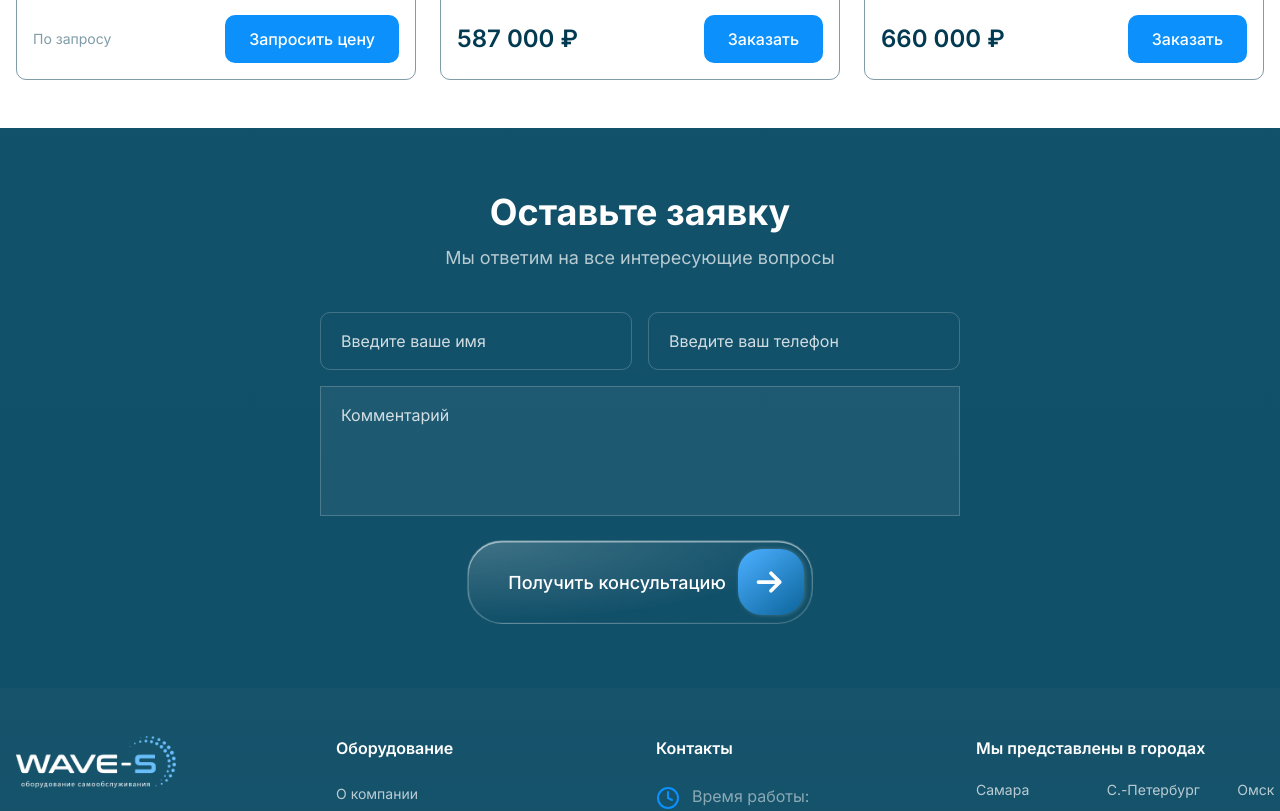
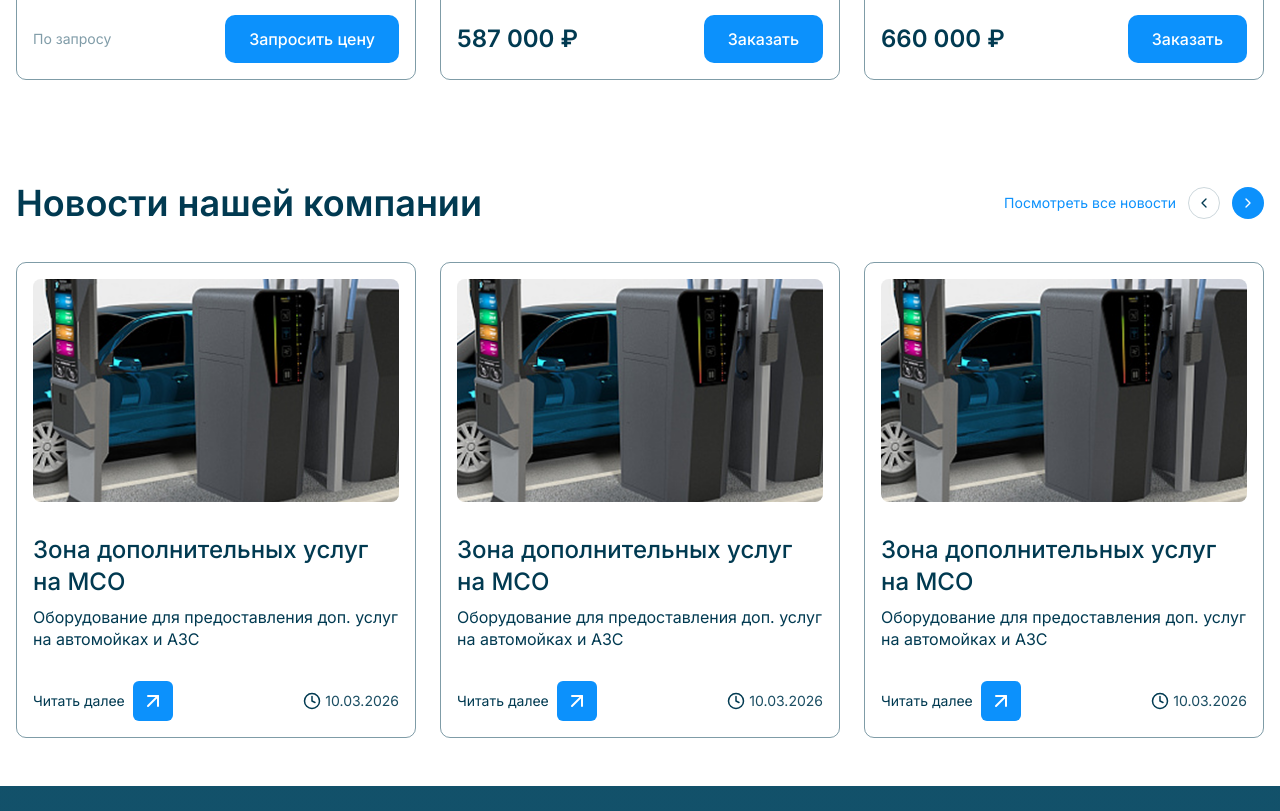
Before and after one commit to LGalushka/wave-s, a React (Vite) app: page / in a window 1280 px wide. Shown: the part 2920-3731 px from the top of the page. Built offline with nearby package versions, Linux system fonts and the light colour scheme.

Commit message:
feat: create NewsSection with NewsCard and newsData

```diff
--- a/src/pages/HomePage/index.tsx
+++ b/src/pages/HomePage/index.tsx
@@ -1,5 +1,6 @@
 import { AdvantagesSection } from "./sections/AdvantagesSection";
 import { HeroSection } from "./sections/HeroSection";
+import { NewsSection } from "./sections/NewsSection";
 import { PopularProduct } from "./sections/PopularProduct";
 
 export const HomePage = () => {
@@ -8,6 +9,7 @@ export const HomePage = () => {
       <HeroSection />
       <AdvantagesSection />
       <PopularProduct />
+      <NewsSection />
     </div>
   );
 };
--- /dev/null
+++ b/src/pages/HomePage/sections/NewsSection/NewsCard.tsx
@@ -0,0 +1,43 @@
+import { ArrowUpRight, Clock } from "lucide-react";
+
+interface NewsCardProps {
+  title: string;
+  description: string;
+  image: string;
+  date: string;
+}
+
+export const NewsCard = ({ title, description, image, date }: NewsCardProps) => {
+  return (
+    <div className="flex flex-col rounded-[10px] overflow-hidden border border-text-primary/50 h-119">
+      {/* Фото */}
+      <div className="h-63.75 shrink-0 p-4">
+        <img src={image} alt={title} className="w-full h-full object-cover rounded-lg" />
+      </div>
+
+      {/* Контент */}
+      <div className="flex flex-col justify-between flex-1 p-4">
+        <div className="flex flex-col gap-2">
+          {/* Название */}
+          <h3 className="text-text-primary font-medium text-2xl">{title}</h3>
+          {/* Описание */}
+          <p className="text-text-primary text-base leading-snug">{description}</p>
+        </div>
+
+        {/* Нижняя строка */}
+        <div className="flex items-center justify-between">
+          <div className="flex items-center gap-2">
+            <span className="text-text-primary text-sm">Читать далее</span>
+            <button className="w-10 h-10 rounded-md flex items-center justify-center" style={{ background: "#0C91FC" }}>
+              <ArrowUpRight size={24} className="text-white" />
+            </button>
+          </div>
+          <div className="flex items-center gap-1">
+            <Clock size={18} className="text-text-primary" />
+            <span className="text-text-primary/90 text-sm">{date}</span>
+          </div>
+        </div>
+      </div>
+    </div>
+  );
+};
--- a/src/pages/HomePage/sections/NewsSection/index.tsx
+++ b/src/pages/HomePage/sections/NewsSection/index.tsx
@@ -0,0 +1,35 @@
+import { Link } from "react-router-dom";
+import { ChevronLeft, ChevronRight } from "lucide-react";
+import { NewsCard } from "./NewsCard";
+import { newsItems } from "./newData";
+
+export const NewsSection = () => {
+  return (
+    <section className="w-full py-12 bg-white">
+      <div className="container-main">
+        {/* Заголовок */}
+        <div className="flex items-center justify-between mb-8">
+          <h2 className="text-text-primary font-semibold text-[36px]">Новости нашей компании</h2>
+          <div className="flex items-center gap-3">
+            <Link to="/news" className="text-text-accent text-sm hover:underline">
+              Посмотреть все новости
+            </Link>
+            <button className="w-8 h-8 rounded-full border border-text-primary/20 flex items-center justify-center hover:bg-gray-100 transition-colors">
+              <ChevronLeft size={16} className="text-text-primary" />
+            </button>
+            <button className="w-8 h-8 rounded-full bg-ui-button flex items-center justify-center hover:opacity-90 transition-colors">
+              <ChevronRight size={16} className="text-white" />
+            </button>
+          </div>
+        </div>
+
+        {/* Карточки */}
+        <div className="grid grid-cols-3 gap-6">
+          {newsItems.map((item) => (
+            <NewsCard key={item.id} title={item.title} description={item.description} image={item.image} date={item.date} />
+          ))}
+        </div>
+      </div>
+    </section>
+  );
+};
--- /dev/null
+++ b/src/pages/HomePage/sections/NewsSection/newData.tsx
@@ -0,0 +1,26 @@
+export const newsItems = [
+  {
+    id: "1",
+    title: "Зона дополнительных услуг на МСО",
+    description: "Оборудование для предоставления доп. услуг на автомойках и АЗС",
+    image: "/images/Zona dop -2.png",
+    date: "10.03.2026",
+    slug: "zona-dop-uslug",
+  },
+  {
+    id: "2",
+    title: "Зона дополнительных услуг на МСО",
+    description: "Оборудование для предоставления доп. услуг на автомойках и АЗС",
+    image: "/images/Zona dop -2.png",
+    date: "10.03.2026",
+    slug: "zona-dop-uslug-2",
+  },
+  {
+    id: "3",
+    title: "Зона дополнительных услуг на МСО",
+    description: "Оборудование для предоставления доп. услуг на автомойках и АЗС",
+    image: "/images/Zona dop -2.png",
+    date: "10.03.2026",
+    slug: "zona-dop-uslug-3",
+  },
+];
```
Also changed, not shown: src/pages/HomePage/sections/NewsSection/NewsSection.tsx (deleted).
